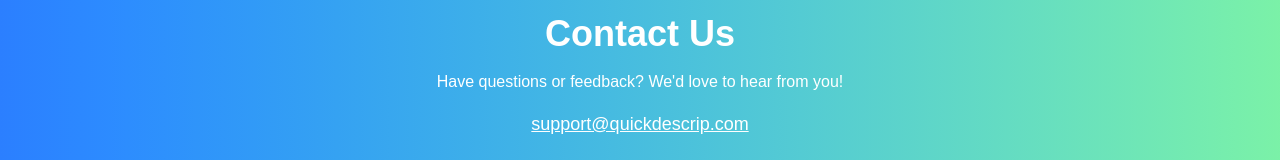
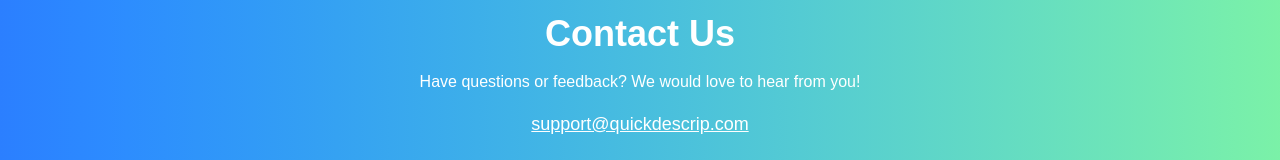
Before and after one commit to neymahs/quickdescrip, a Next.js app: page /contact in a window 1280 px wide. Shown: the part 324-484 px from the top of the page. Built offline with nearby package versions, Linux system fonts and the light colour scheme.

Commit message:
Fix contact page text

```diff
--- a/src/app/contact/page.tsx
+++ b/src/app/contact/page.tsx
@@ -3,7 +3,7 @@
     <main className="flex flex-col items-center justify-center min-h-screen px-4 py-12 bg-gradient-to-r from-blue-500 to-green-300 text-white text-center">
       <h1 className="text-4xl font-bold mb-4">Contact Us</h1>
       <p className="max-w-2xl mb-4">
-        Have questions or feedback? We'd love to hear from you!
+        Have questions or feedback? We would love to hear from you!
       </p>
       <a href="mailto:support@quickdescrip.com" className="underline text-lg">support@quickdescrip.com</a>
     </main>
```
